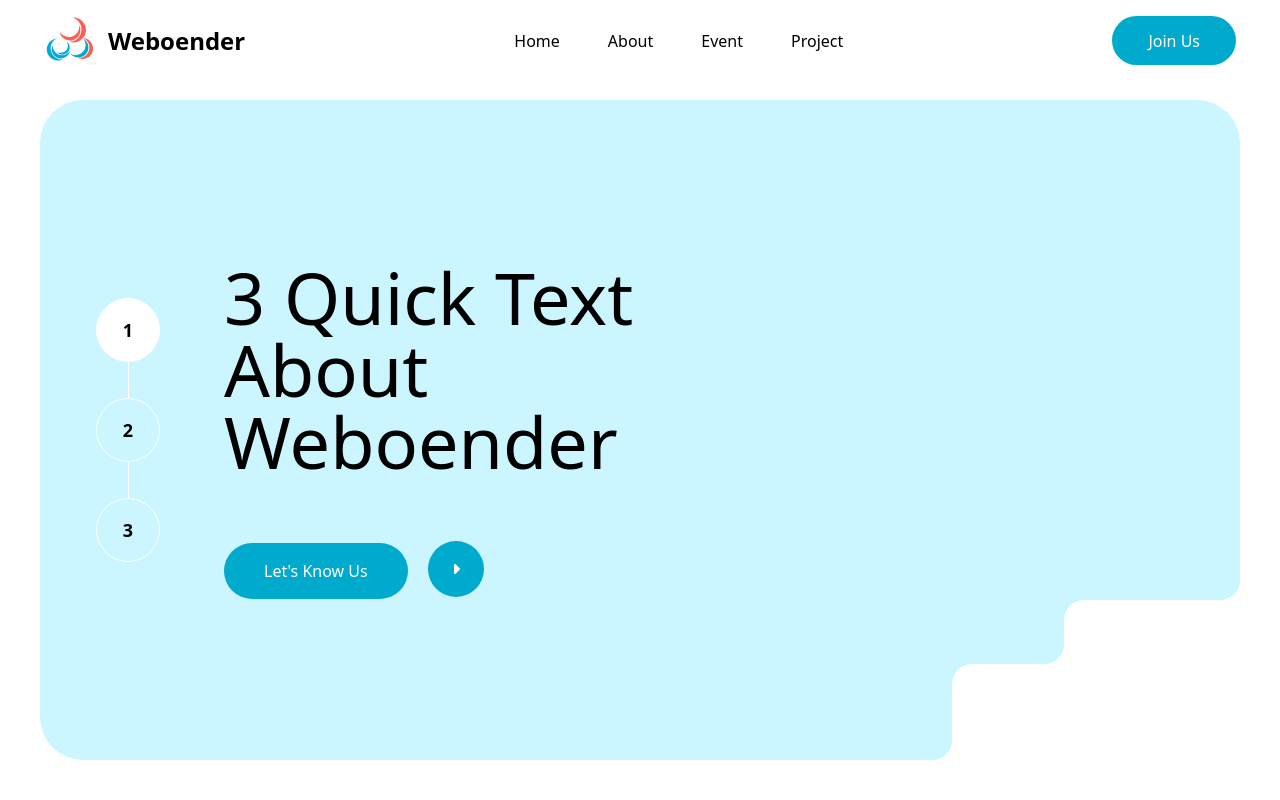
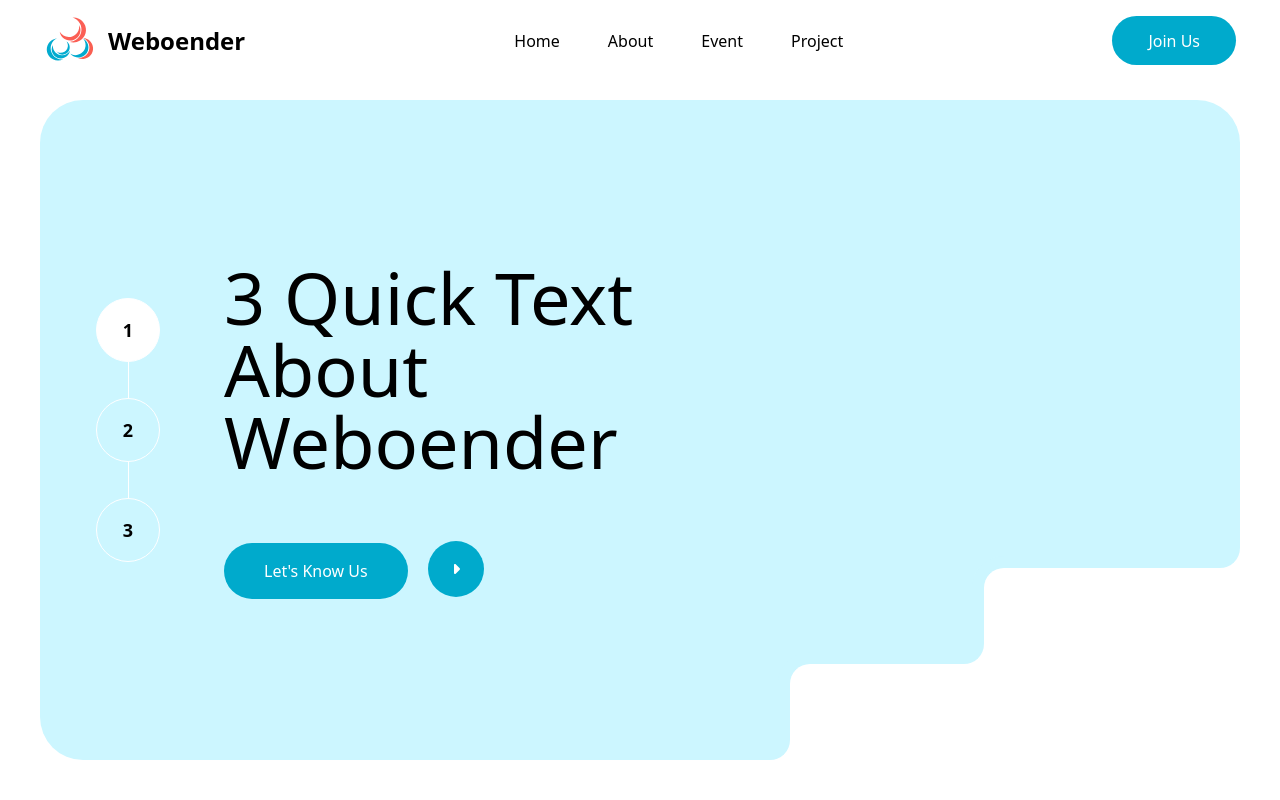
Before and after one commit to addid-cloud/webonder, a Next.js app: page / in a window 1280 px wide. Shown: the top 800 px of the page. Built offline with nearby package versions, Linux system fonts and the light colour scheme.

Commit message:
add footer

```diff
--- a/src/components/Footer.jsx
+++ b/src/components/Footer.jsx
@@ -32,7 +32,7 @@ const Footer = () => {
         </div>
         <div className="ml-8">
           <h1 className="text-2xl font-semibold w-xl">Navigate</h1>
-          <div className="grid grid-cols-2 text-xl text-gray-600 gap-3 mt-2">
+          <div className="grid grid-cols-2 grid-rows-3 text-xl text-gray-600 gap-3 mt-2">
             <a href=""> Home </a>
             <a href=""> About </a>
             <a href=""> Visi Misi </a>
--- a/src/components/Hero.jsx
+++ b/src/components/Hero.jsx
@@ -46,10 +46,10 @@ const Hero = () => {
         </div>
       </div>
       <div className="absolute right-0 bottom-0 flex flex-col items-end">
-        <div className="relative h-16 w-44 bg-white rounded-box1 ">
+        <div className="relative h-24 w-64 bg-white rounded-box1 ">
           <div className="w-full h-fit bg-inherit rounded-box2"></div>
         </div>
-        <div className="relative h-24 w-72 bg-white rounded-box3"></div>
+        <div className="relative h-24 w-[450px] bg-white rounded-box3"></div>
       </div>
     </section>
   );
--- a/src/components/SocialMedia.jsx
+++ b/src/components/SocialMedia.jsx
@@ -5,7 +5,7 @@ import { FaInstagram } from "react-icons/fa";
 
 export const SocialMedia = () => {
   return (
-    <div className="flex text-3xl gap-3">
+    <div className="flex text-3xl gap-3 cursor-pointer">
       <FaGithub className="rounded-2xl border-2 border-black border-solid p-1" />
       <FaLinkedin className="rounded-2xl border-2 border-black border-solid p-1" />
       <FaInstagram className="rounded-2xl border-2 border-black border-solid p-1" />
```
